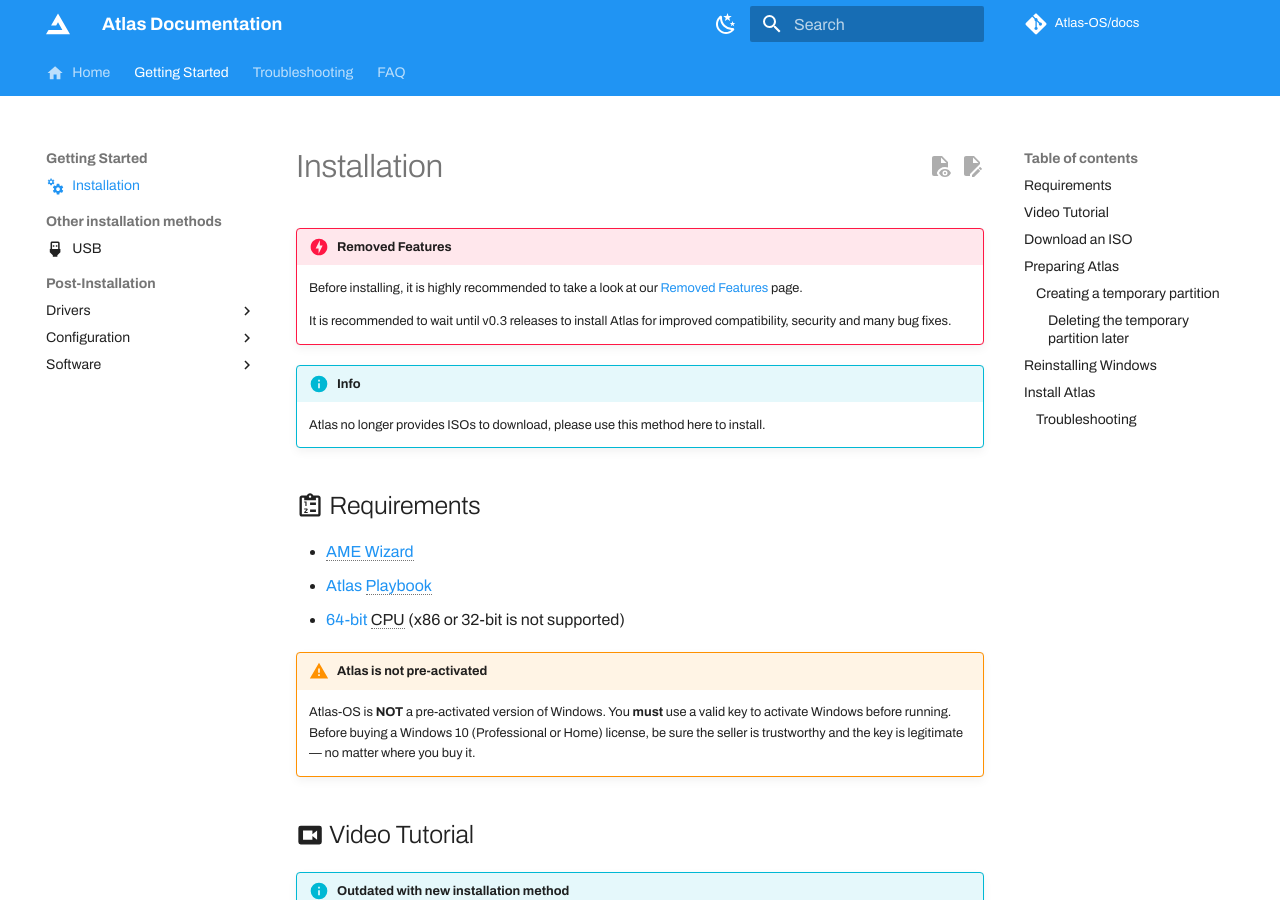
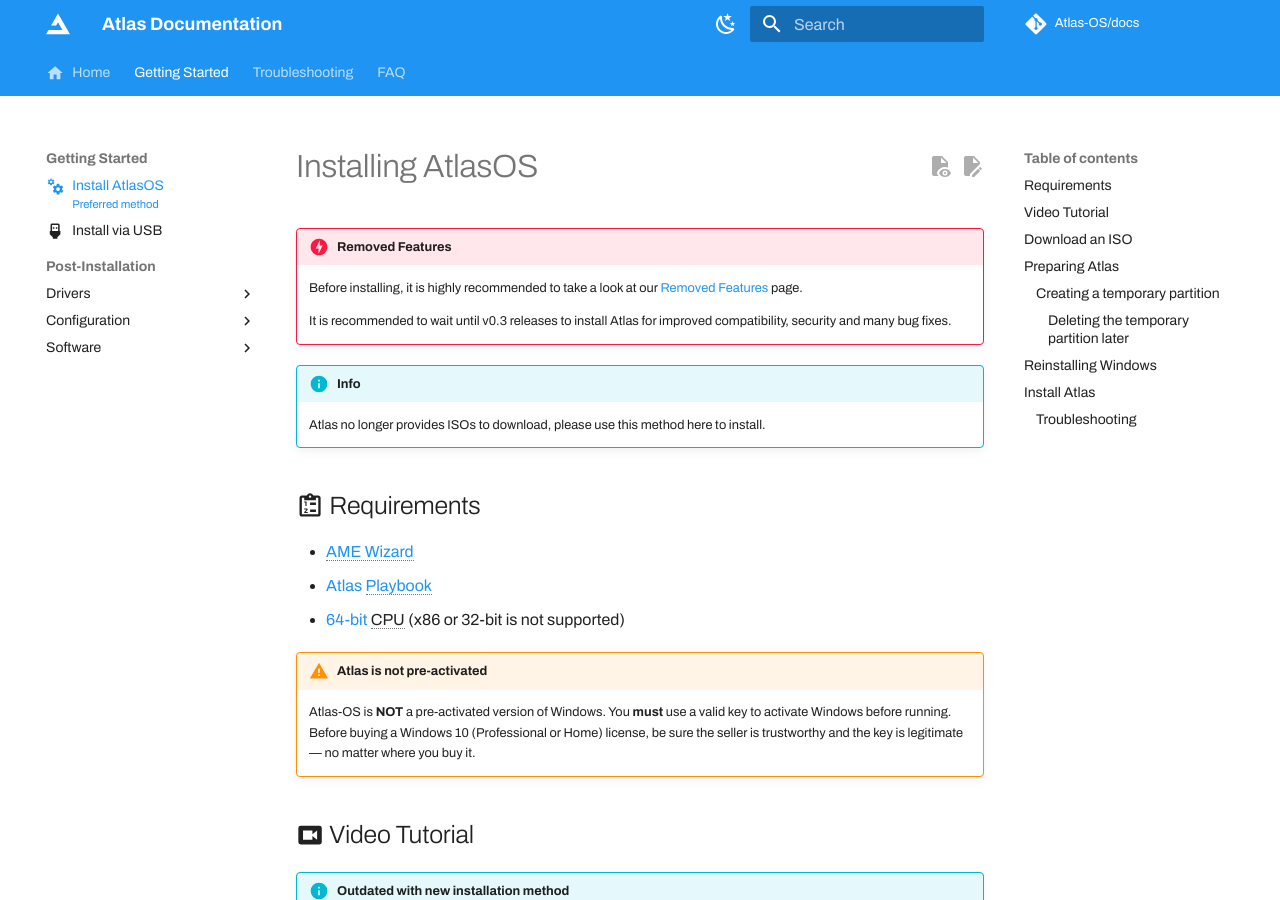
Before and after one commit to Atlas-OS/docs, an MkDocs documentation site: the page built from docs/getting-started/installation.md, in a window 1280 px wide and 900 px high. Built offline with MkDocs 1.6.1 and Material for MkDocs 9.7.7, drawn with Linux system fonts in a browser that asks for light colours; some web fonts are replaced; comment, search, counter and statistics services are not loaded.

```diff
--- a/docs/getting-started/installation.md
+++ b/docs/getting-started/installation.md
@@ -1,9 +1,11 @@
 ---
+title: Installation
+subtitle: 'Preferred method'
 description: The official AtlasOS playbook installation guide
 icon: material/cogs
 ---
 
-# Installation
+# Installing AtlasOS
 
 !!! danger "Removed Features"
 	Before installing, it is highly recommended to take a look at our [Removed Features](/troubleshooting/removed-features/) page.
--- a/mkdocs.yml
+++ b/mkdocs.yml
@@ -135,9 +135,8 @@ nav:
     - Home: index.md
     - Contribution Guidelines: contributions.md
   - Getting Started:
-    - Installation: getting-started/installation.md
-    - Other installation methods:
-      - USB: getting-started/other-installation-methods/usb.md
+    - Install AtlasOS: getting-started/installation.md
+    - Install via USB: getting-started/other-installation-methods/usb.md
     - Post-Installation:
       - Drivers:
         - Index: getting-started/post-installation/drivers/index.md
```
Also changed, not shown: docs/getting-started/post-installation/configuration/index.md (+1 -0 lines), docs/getting-started/post-installation/drivers/index.md (+1 -0 lines), docs/getting-started/post-installation/security/index.md (+1 -0 lines), docs/getting-started/post-installation/software/index.md (+1 -0 lines).
